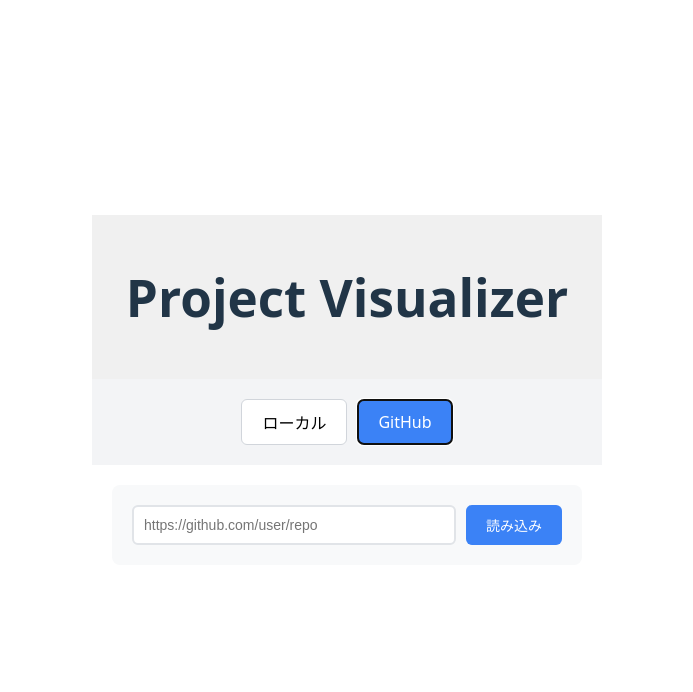
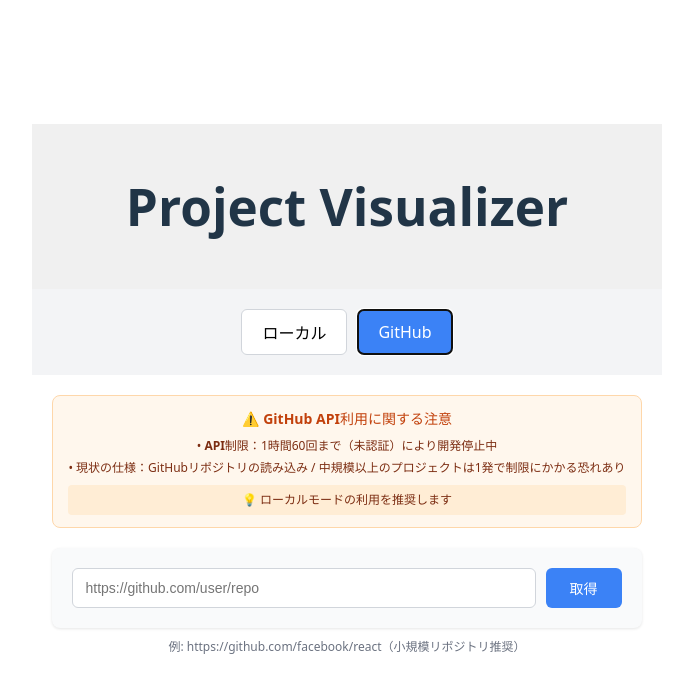
Before and after one commit to HIROMICHIplusSHI/project-visualizer, a React (Vite) app: page / in a window 1280 px wide. Both pictures are taken after a click on the button "GitHub". Shown: the top 692 px of the page, without its empty margins (293-986 px from the left). Built offline with nearby package versions, Linux system fonts and the light colour scheme.

Commit message:
feat: UIに注意書きを追加
- GitHubモード: API制限と開発状況の説明
- ローカルモード: ブラウザ互換性の注意
- ユーザーが適切に選択できるよう情報提供

```diff
--- a/src/App.tsx
+++ b/src/App.tsx
@@ -501,7 +501,7 @@
         <div style={{ textAlign: 'center', padding: '20px' }}>
           <h3>ローカルファイルを選択</h3>
 
-          {/* 新しいボタンを追加 */}
+          {/* 新しいボタン */}
           <div style={{ marginBottom: '20px' }}>
             <button
               onClick={handleDirectoryPicker}
@@ -523,28 +523,61 @@
             </div>
           </div>
 
+          {/* 従来の方法（注意書き付き） */}
           <div
             style={{
-              padding: '10px',
+              padding: '15px',
               backgroundColor: '#f3f4f6',
               borderRadius: '8px',
               marginBottom: '10px',
             }}
           >
-            <p style={{ fontSize: '14px', marginBottom: '10px' }}>
-              または従来の方法：
+            <p
+              style={{
+                fontSize: '14px',
+                marginBottom: '10px',
+                fontWeight: 'bold',
+              }}
+            >
+              または従来の方法（全ブラウザ対応）：
             </p>
+
+            {/* 警告メッセージ */}
+            <div
+              style={{
+                padding: '10px',
+                backgroundColor: '#fef3c7',
+                border: '1px solid #fbbf24',
+                borderRadius: '6px',
+                marginBottom: '10px',
+              }}
+            >
+              <p style={{ fontSize: '13px', color: '#92400e', margin: 0 }}>
+                ⚠️ <strong>注意：</strong>node_modulesフォルダがある場合、
+                <br />
+                すべてのファイル（1万個以上）を読み込むため動作が重くなります。
+                <br />
+                可能であれば上の高速版をご利用ください。
+              </p>
+            </div>
+
             <input
               type='file'
-              // @ts-expect-error - webkitdirectoryは標準のHTML属性ではないため              webkitdirectory=''
+              // @ts-expect-error - webkitdirectoryは標準のHTML属性ではないため
+              webkitdirectory=''
               directory=''
               multiple
               onChange={handleLocalFolder}
             />
+
+            <div
+              style={{ fontSize: '12px', color: '#6b7280', marginTop: '10px' }}
+            >
+              それでも利用する場合は、小規模なプロジェクトでお試しください
+            </div>
           </div>
         </div>
       )}
-
       {/* URL履歴表示 */}
       {recentUrls.length > 0 && (
         <div
--- a/src/components/URLInput.tsx
+++ b/src/components/URLInput.tsx
@@ -4,60 +4,150 @@
   onSubmit: (url: string) => void;
 }
 
+// URLInput.tsx
+
+// URLInput.tsx
+
 const URLInput: React.FC<URLInputProps> = ({ onSubmit }) => {
-  const [inputValue, setInputValue] = useState('');
+  const [url, setUrl] = useState('');
 
   const handleSubmit = (e: React.FormEvent) => {
     e.preventDefault();
-    if (inputValue.trim()) {
-      onSubmit(inputValue);
-      setInputValue(''); // 送信後クリア
+    if (url.trim()) {
+      onSubmit(url.trim());
     }
   };
 
   return (
-    <form
-      onSubmit={handleSubmit}
+    <div
       style={{
         padding: '20px',
-        backgroundColor: '#f8f9fa',
-        borderRadius: '8px',
-        margin: '20px',
+        maxWidth: '800px',
+        margin: '0 auto',
       }}
     >
-      <div style={{ display: 'flex', gap: '10px', alignItems: 'center' }}>
+      {/* 注意書き */}
+      <div
+        style={{
+          marginBottom: '20px',
+          padding: '12px 15px',
+          backgroundColor: '#fff7ed',
+          border: '1px solid #fed7aa',
+          borderRadius: '8px',
+        }}
+      >
+        <div
+          style={{
+            display: 'flex',
+            alignItems: 'flex-start',
+            gap: '10px',
+          }}
+        >
+          <div style={{ flex: 1 }}>
+            <h4
+              style={{
+                margin: '0 0 8px 0',
+                color: '#c2410c',
+                fontSize: '14px',
+                fontWeight: 'bold',
+              }}
+            >
+              ⚠️ GitHub API利用に関する注意
+            </h4>
+            <div
+              style={{
+                fontSize: '12px',
+                color: '#7c2d12',
+                lineHeight: '1.5',
+              }}
+            >
+              <div style={{ marginBottom: '4px' }}>
+                • <strong>API制限：</strong>
+                1時間60回まで（未認証）により開発停止中
+              </div>
+              <div style={{ marginBottom: '4px' }}>
+                • <strong>現状の仕様：</strong>
+                GitHubリポジトリの読み込み /
+                中規模以上のプロジェクトは1発で制限にかかる恐れあり
+              </div>
+              <div
+                style={{
+                  marginTop: '8px',
+                  padding: '6px 10px',
+                  backgroundColor: '#ffedd5',
+                  borderRadius: '4px',
+                  fontWeight: 'bold',
+                }}
+              >
+                💡 ローカルモードの利用を推奨します
+              </div>
+            </div>
+          </div>
+        </div>
+      </div>
+
+      {/* 既存のフォーム */}
+      <form onSubmit={handleSubmit}>
+        <div
+          style={{
+            display: 'flex',
+            gap: '10px',
+            padding: '20px',
+            backgroundColor: '#f9fafb',
+            borderRadius: '8px',
+            boxShadow: '0 1px 3px rgba(0, 0, 0, 0.1)',
+          }}
+        >
           <input
             type='text'
-          value={inputValue}
-          onChange={(e) => setInputValue(e.target.value)}
+            value={url}
+            onChange={(e) => setUrl(e.target.value)}
             placeholder='https://github.com/user/repo'
             style={{
               flex: 1,
-            padding: '10px',
+              padding: '10px 12px',
               fontSize: '14px',
-            border: '2px solid #e1e4e8',
+              border: '1px solid #d1d5db',
               borderRadius: '6px',
-            minWidth: '300px',
+              outline: 'none',
             }}
           />
           <button
             type='submit'
             style={{
-            padding: '10px 20px',
-            backgroundColor: '#3B82F6',
+              padding: '10px 24px',
+              backgroundColor: '#3b82f6',
               color: 'white',
               border: 'none',
               borderRadius: '6px',
-            cursor: 'pointer',
               fontSize: '14px',
               fontWeight: 'bold',
+              cursor: 'pointer',
+              transition: 'background-color 0.2s',
+              whiteSpace: 'nowrap',
+            }}
+            onMouseEnter={(e) =>
+              (e.currentTarget.style.backgroundColor = '#2563eb')
+            }
+            onMouseLeave={(e) =>
+              (e.currentTarget.style.backgroundColor = '#3b82f6')
+            }
+          >
+            取得
+          </button>
+        </div>
+        <div
+          style={{
+            marginTop: '10px',
+            fontSize: '12px',
+            color: '#6b7280',
+            textAlign: 'center',
           }}
         >
-          読み込み
-        </button>
+          例: https://github.com/facebook/react（小規模リポジトリ推奨）
         </div>
       </form>
+    </div>
   );
 };
-
 export default URLInput;
```
Lines whose indentation alone changed are shown as unchanged.
